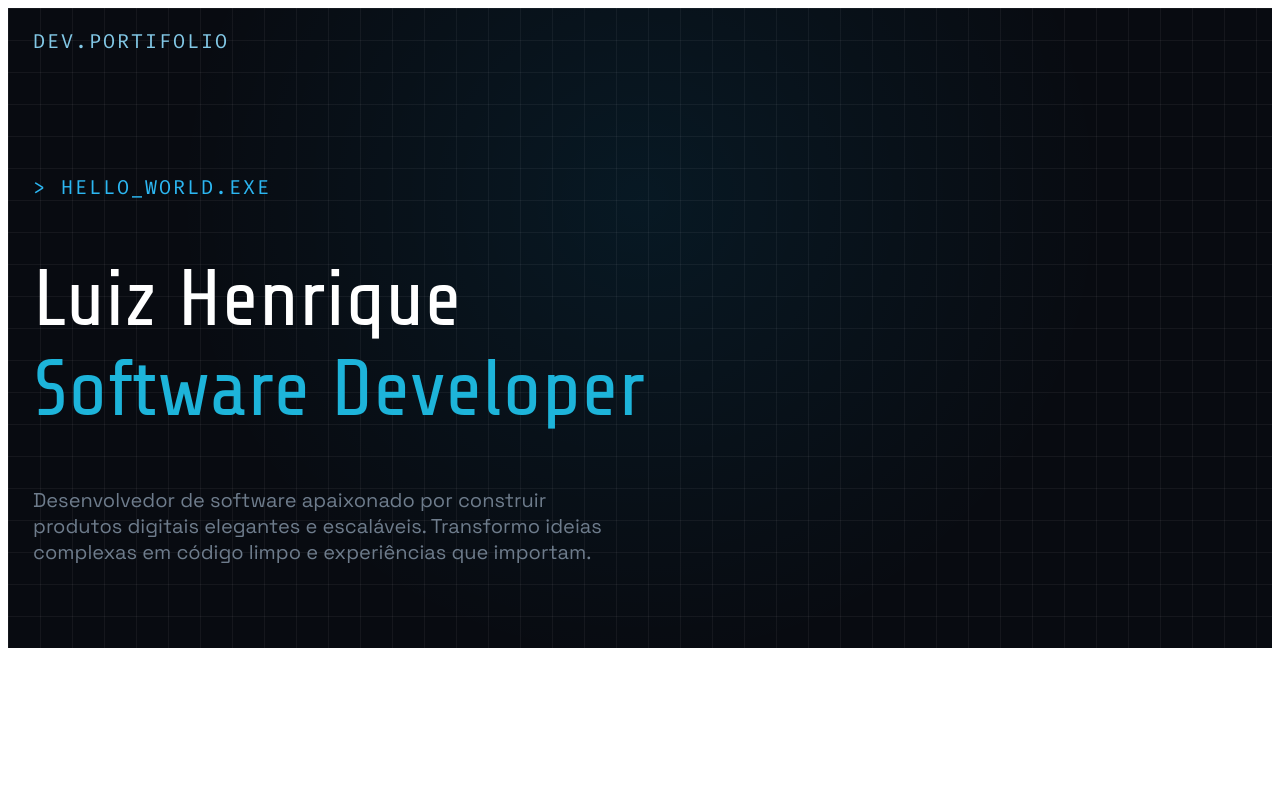
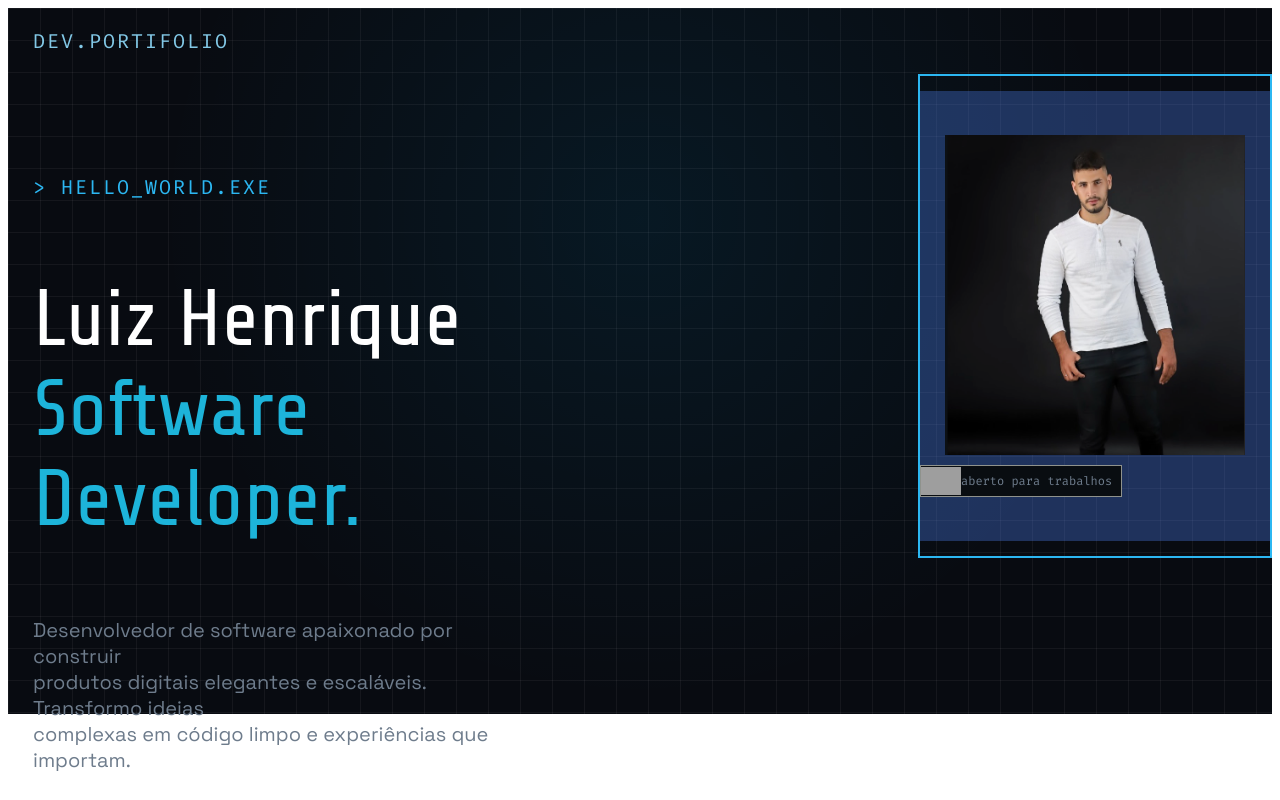
Before and after one commit to LuizFelixDev/devportifolio, a React (Vite) app: page / in a window 1280 px wide. Built offline with nearby package versions, Linux system fonts and the light colour scheme; grey boxes are pictures that could not be loaded; a web font is replaced by a local one.

Commit message:
feat: Adicionando moldura e foto de perfil

```diff
--- a/src/pages/Home/Home.jsx
+++ b/src/pages/Home/Home.jsx
@@ -1,4 +1,6 @@
 import './styles.css'
+import foto from '../../assets/image.png'
+import bolinha from '../../assets/bolinha.png'
 
 export function Home() {
 
@@ -7,13 +9,13 @@ export function Home() {
       <header>
         <p className='textroboticbar'>DEV.PORTIFOLIO</p>
       </header>
-      <div>
-        <div>
+      <div className='container'>
+        <div className='information'>
           <p className='textrobotic'>&gt;  HELLO_WORLD.EXE</p>
           <h1 className='title'>
             Luiz Henrique <br />
             <span className='azul-claro'>
-              Software Developer
+              Software Developer.
             </span>
           </h1>
           <p className='text-home'>
@@ -22,8 +24,19 @@ export function Home() {
             complexas em código limpo e experiências que importam.
           </p>
         </div>
+        <div className='moldura'>
+          <div className='foto'>
+            <img src={foto} alt="" className='img' />
+            <div className='opentowork'>
+              <img src={bolinha} className='bolinha' />
+              <p className='text'> aberto para trabalhos</p>
+            </div>
+          </div>
+        </div>
+
       </div>
 
     </div>
+
   )
 }
--- a/src/pages/Home/styles.css
+++ b/src/pages/Home/styles.css
@@ -1,7 +1,3 @@
-* {
-
-}
-
 .body {
   display: flex;
   flex-direction: column;
@@ -18,13 +14,36 @@
   background-size: 100% 100%, 32px 32px, 32px 32px;
 }
 
+.container {
+  display: flex;
+  flex-direction: row;
+  align-items: start;
+  width: 100%;
+  height: 50vw;
+}
+
+.information{
+  margin-left: 25px;
+  display: flex;
+  flex-direction: column;
+}
+
 .textrobotic {
   font-size: 20px;
   margin-top: 100px;
-  margin-left: 25px;
   color: #2cb7f2;
   font-family: 'Fira Code', monospace;
   letter-spacing: 2px;
+}
+
+.foto {
+  display: flex;
+  flex-direction: column;
+  align-items: center;
+  justify-content: center;
+  height: 450px;
+  width: 350px;
+  background-color: #4c7fee57;
 }
 
 
@@ -39,7 +58,6 @@
 .title {
   font-size: 80px;
   color: white;
-  margin-left: 25px;
   font-family: "Share Tech", sans-serif;
   font-weight: 400;
   font-style: normal;
@@ -54,8 +72,45 @@
 }
 
 .text-home {
-  margin-left: 25px;
   color: #6e7c8c;
   font-family: "Space Grotesk", sans-serif;
   font-size: 20px;
 }
+
+.img {
+  align-self: center;
+  height: 320px;
+  width: 300px;
+}
+
+.opentowork {
+  font-size: 12px;
+  height: 30px;
+  width: 200px;
+  background-color: #090d11;
+  align-self: flex-start;
+  margin-top: 10px;
+  display: flex;
+  flex-direction: row;
+  align-items: center;
+  color: #6e7c8c;
+  font-family: 'Fira Code', monospace;
+  border: 1px solid #9c9f99e9 ;
+}
+
+.bolinha {
+  width: 40px;
+  height: 28px;
+}
+
+.moldura {
+  display: flex;
+  flex-direction: column;
+  align-items: center;
+  justify-content: center;
+  margin-left: 400px;
+  margin-bottom: 100px;
+  height: 480px;
+  width: 380px;
+  border: 2px solid #2cb7f2;
+}
```
Also changed, not shown: src/assets/image.png (added), 1 other file (tests, documents, lock files or other folders).
